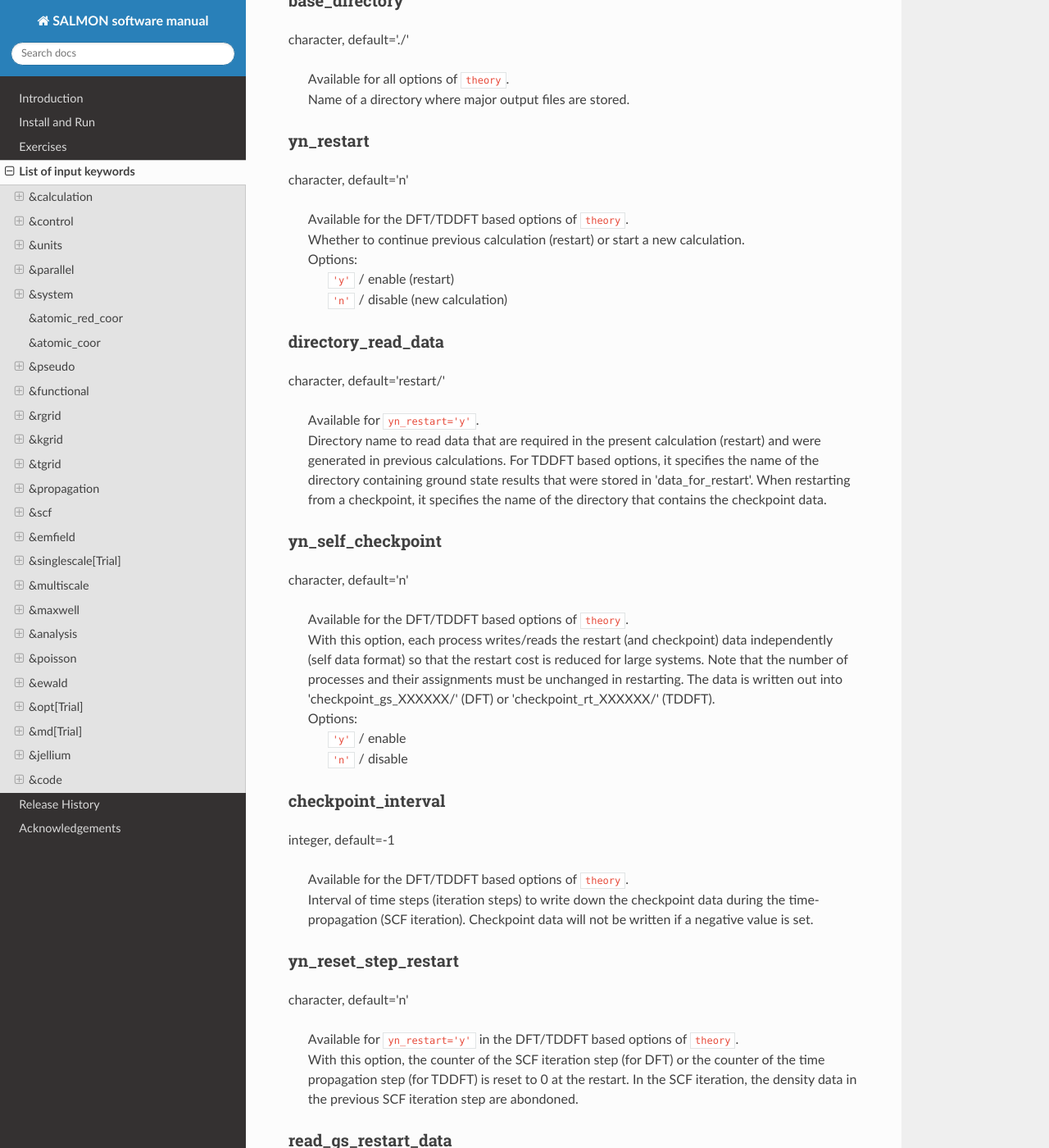
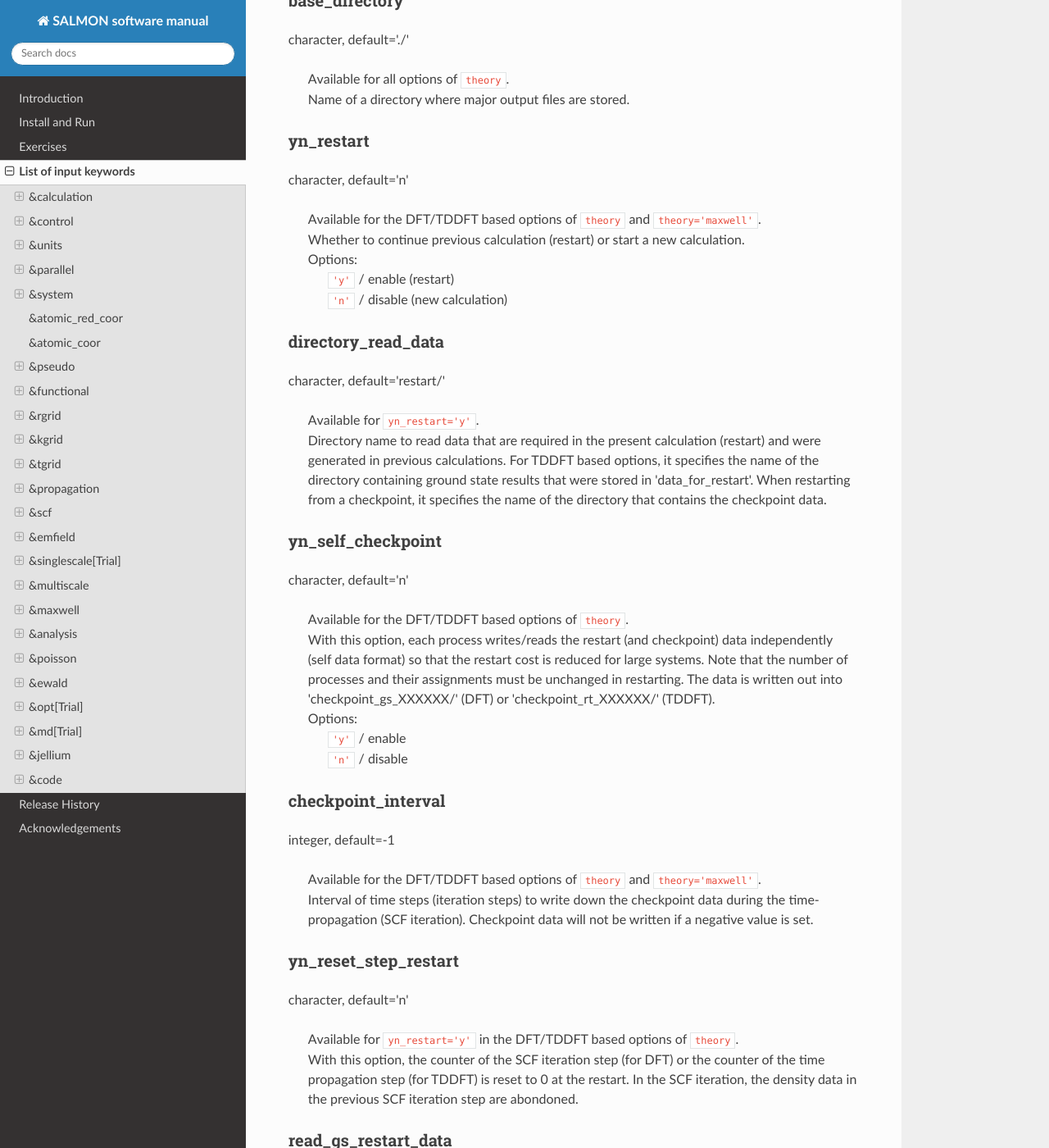
Before and after one commit to SALMON-TDDFT/SALMON-DOCS, a Sphinx documentation site: the page built from source/input_keyword_list.rst, in a window 1280 px wide and 1400 px high, scrolled down 1388 px. Shown: the whole window at 82% size. Built offline with Sphinx 7.4.7 and the Read the Docs theme 2.0.0, drawn with Linux system fonts in a browser that asks for light colours; formulas are drawn with MathJax 3.

Commit message:
Update input_keyword_list.rst

```diff
--- a/source/input_keyword_list.rst
+++ b/source/input_keyword_list.rst
@@ -89,7 +89,7 @@ yn_restart
 
 character, default='n'
 
-   | Available for the DFT/TDDFT based options of ``theory``.
+   | Available for the DFT/TDDFT based options of ``theory`` and ``theory='maxwell'``.
    | Whether to continue previous calculation (restart) or start a new calculation.
    | Options:
    |   ``'y'`` / enable (restart)
@@ -125,7 +125,7 @@ checkpoint_interval
 
 integer, default=-1
 
-   | Available for the DFT/TDDFT based options of ``theory``.
+   | Available for the DFT/TDDFT based options of ``theory`` and ``theory='maxwell'``.
    | Interval of time steps (iteration steps) to write down the checkpoint data during the time-propagation (SCF iteration). Checkpoint data will not be written if a negative value is set.
 
 .. _yn_reset_step_restart:
```
